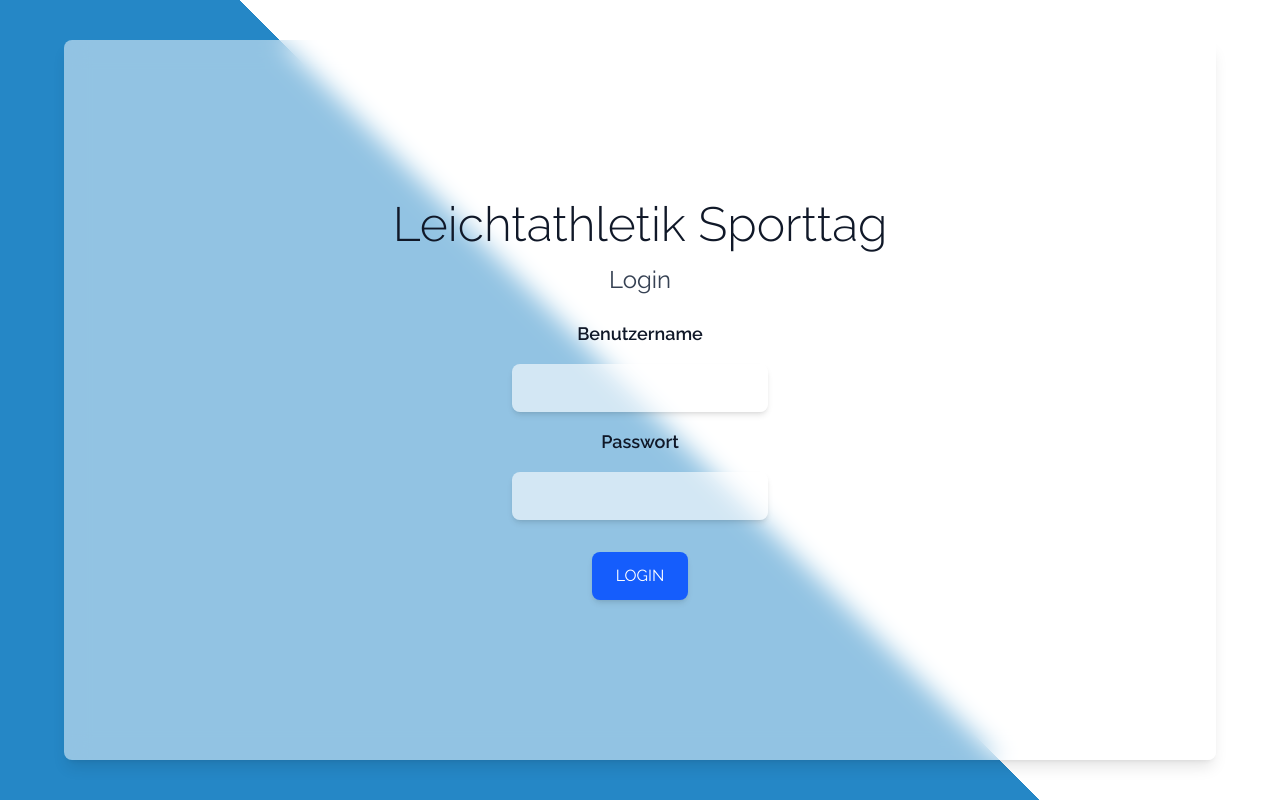
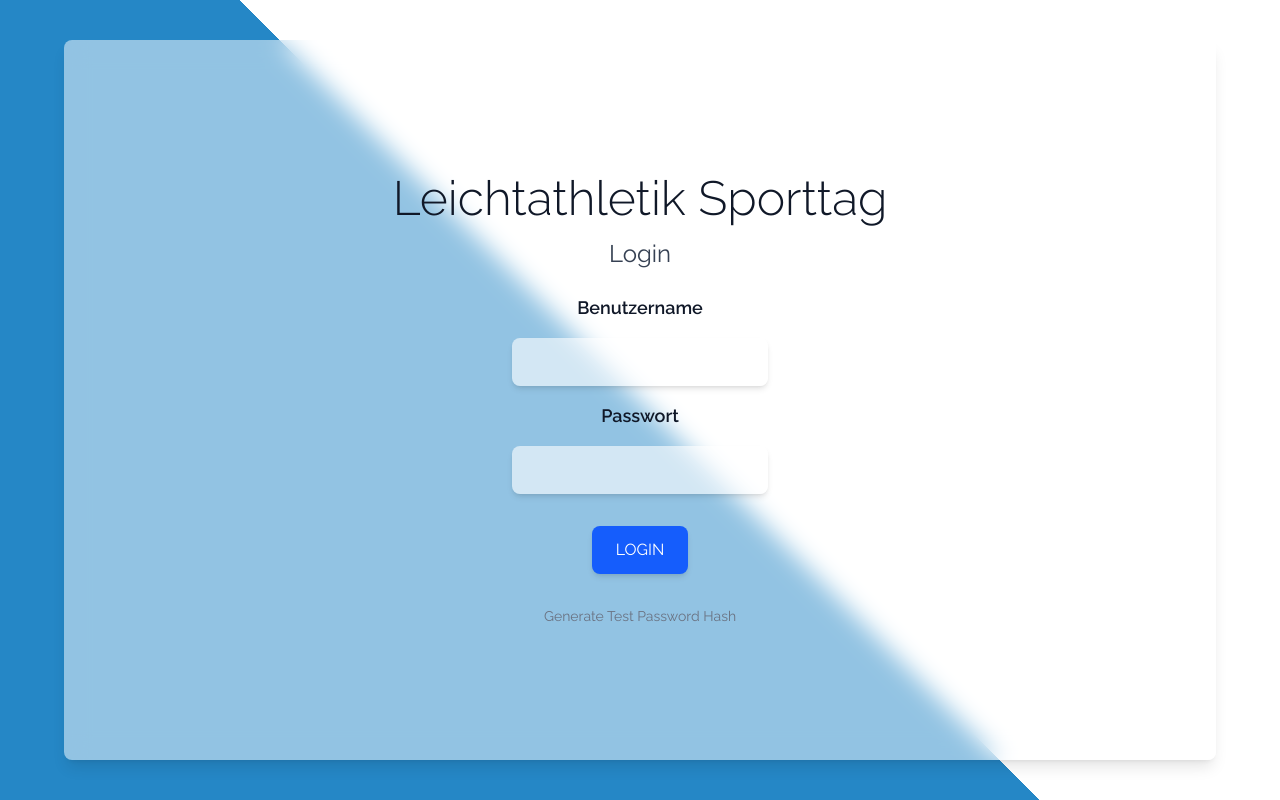
Before and after one commit to IDPA-2025/Leichtathletik-Sporttag-Tool, a Next.js app in the folder sporttag-tool/: page /login in a window 1280 px wide. Built offline with nearby package versions, Linux system fonts and the light colour scheme; no server answers.

Commit message:
Login connection zu datenbank. Rollen noch nicht funktionierend, Benutzeratentifizierung mit passwort und salt/hash funktioniert

```diff
--- a/sporttag-tool/package.json
+++ b/sporttag-tool/package.json
@@ -10,6 +10,7 @@
   },
   "dependencies": {
     "@supabase/supabase-js": "^2.49.1",
+    "bcryptjs": "^3.0.2",
     "lucide-react": "^0.479.0",
     "next": "15.2.2",
     "react": "^19.0.0",
--- a/sporttag-tool/src/app/login/page.js
+++ b/sporttag-tool/src/app/login/page.js
@@ -1,9 +1,107 @@
-"use client";
-import { useState } from "react";
+"use client"
+
+import { useState, useEffect } from "react"
+import { useRouter } from "next/navigation"
+import { supabase } from "../lib/supabaseClient"
+
 
 export default function Login() {
-  const [username, setUsername] = useState("");
-  const [password, setPassword] = useState("");
+  const [username, setUsername] = useState("")
+  const [password, setPassword] = useState("")
+  const [error, setError] = useState(null)
+  const [isLoading, setIsLoading] = useState(false)
+  const [statusMessage, setStatusMessage] = useState("")
+
+  const router = useRouter()
+
+  const handleLogin = async (e) => {
+    e?.preventDefault()
+    setError(null)
+    setStatusMessage("")
+    setIsLoading(true)
+
+    if (!username || !password) {
+      setError("Bitte geben Sie einen Benutzernamen und ein Passwort ein.")
+      setIsLoading(false)
+      return
+    }
+
+    try {
+      // First try with 'username' column
+      let { data: user, error: userError } = await supabase
+          .from('profiles')
+          .select('*')
+          .eq('username', username)
+          .limit(1)
+          .single()
+
+      // If no user found with 'username', try 'benutzername'
+      if (userError && userError.code === 'PGRST116') {
+        const { data: userAlt, error: userAltError } = await supabase
+            .from('profiles')
+            .select('*')
+            .eq('username', username)
+            .limit(1)
+            .single()
+
+        if (!userAltError) {
+          user = userAlt
+        } else if (userAltError.code === 'PGRST116') {
+          setError("Benutzername nicht gefunden.")
+          setIsLoading(false)
+          return
+        } else {
+          throw userAltError
+        }
+      } else if (userError) {
+        throw userError
+      }
+
+      // User found - now verify password
+      // In a real app, this would be done server-side
+      const passwordField = user.passwort || user.password || user.passwordHash
+
+      if (!passwordField) {
+        throw new Error("Password field not found in user record")
+      }
+
+      // Import bcrypt dynamically to avoid server-side issues
+      const bcryptjs = await import('bcryptjs')
+
+      // Compare passwords
+      const isPasswordValid = await bcryptjs.compare(password, passwordField)
+
+      if (!isPasswordValid) {
+        setError("Falsches Passwort.")
+        setIsLoading(false)
+        return
+      }
+
+      // Success! Redirect to menu
+      setStatusMessage("Login erfolgreich! Weiterleitung...")
+      router.push("/menu")
+
+    } catch (error) {
+      console.error("Login error:", error)
+      setError("Ein Fehler ist aufgetreten: " + (error.message || "Unbekannter Fehler"))
+    } finally {
+      setIsLoading(false)
+    }
+  }
+
+  // For demonstration - generate a hash for a test password
+  const generateHash = async () => {
+    try {
+      const bcryptjs = await import('bcryptjs')
+      const salt = await bcryptjs.genSalt(10)
+      const testPassword = "helferpass" // Example password
+      const hash = await bcryptjs.hash(testPassword, salt)
+      setStatusMessage(`Test password hash (for "password123"): ${hash}`)
+    } catch (error) {
+      console.error("Hash generation error:", error)
+      setStatusMessage("Fehler bei der Hash-Generierung: " + error.message)
+    }
+  }
 
   return (
       <div className="wrapper-container">
@@ -13,28 +111,53 @@ export default function Login() {
           </h1>
           <p className="text-2xl text-gray-700 mb-6">Login</p>
 
-        <div className="flex flex-col space-y-4 items-center">
-          <label className="text-lg font-semibold text-gray-900">Benutzername</label>
+          <form onSubmit={handleLogin} className="flex flex-col space-y-4 items-center">
+            <label className="text-lg font-semibold text-gray-900">
+              Benutzername
+            </label>
             <input
                 type="text"
                 className="bg-white/60 text-gray-900 p-3 rounded-lg shadow-md focus:outline-none focus:ring-2 focus:ring-blue-500 w-64"
                 value={username}
                 onChange={(e) => setUsername(e.target.value)}
+                disabled={isLoading}
+                required
             />
 
-          <label className="text-lg font-semibold text-gray-900">Passwort</label>
+            <label className="text-lg font-semibold text-gray-900">
+              Passwort
+            </label>
             <input
                 type="password"
                 className="bg-white/60 text-gray-900 p-3 rounded-lg shadow-md focus:outline-none focus:ring-2 focus:ring-blue-500 w-64"
                 value={password}
                 onChange={(e) => setPassword(e.target.value)}
+                disabled={isLoading}
+                required
             />
 
-          <button className="mt-4 bg-blue-600 text-white px-6 py-3 rounded-lg shadow-md hover:bg-blue-700 transition-all">
-            LOGIN
+            {error && <p className="text-red-600 mt-2">{error}</p>}
+            {statusMessage && <p className="text-green-600 mt-2 text-sm">{statusMessage}</p>}
+
+            <button
+                type="submit"
+                disabled={isLoading}
+                className={`mt-4 bg-blue-600 text-white px-6 py-3 rounded-lg shadow-md transition-all ${
+                    isLoading ? "opacity-70 cursor-not-allowed" : "hover:bg-blue-700"
+                }`}
+            >
+              {isLoading ? "WIRD GELADEN..." : "LOGIN"}
             </button>
+
+            <button
+                type="button"
+                onClick={generateHash}
+                className="text-sm text-gray-500 hover:text-gray-700 mt-4"
+            >
+              Generate Test Password Hash
+            </button>
+          </form>
         </div>
       </div>
-    </div>
-  );
+  )
 }
```
Also changed, not shown: 1 other file (tests, documents, lock files or other folders). Lines whose indentation alone changed are shown as unchanged.
